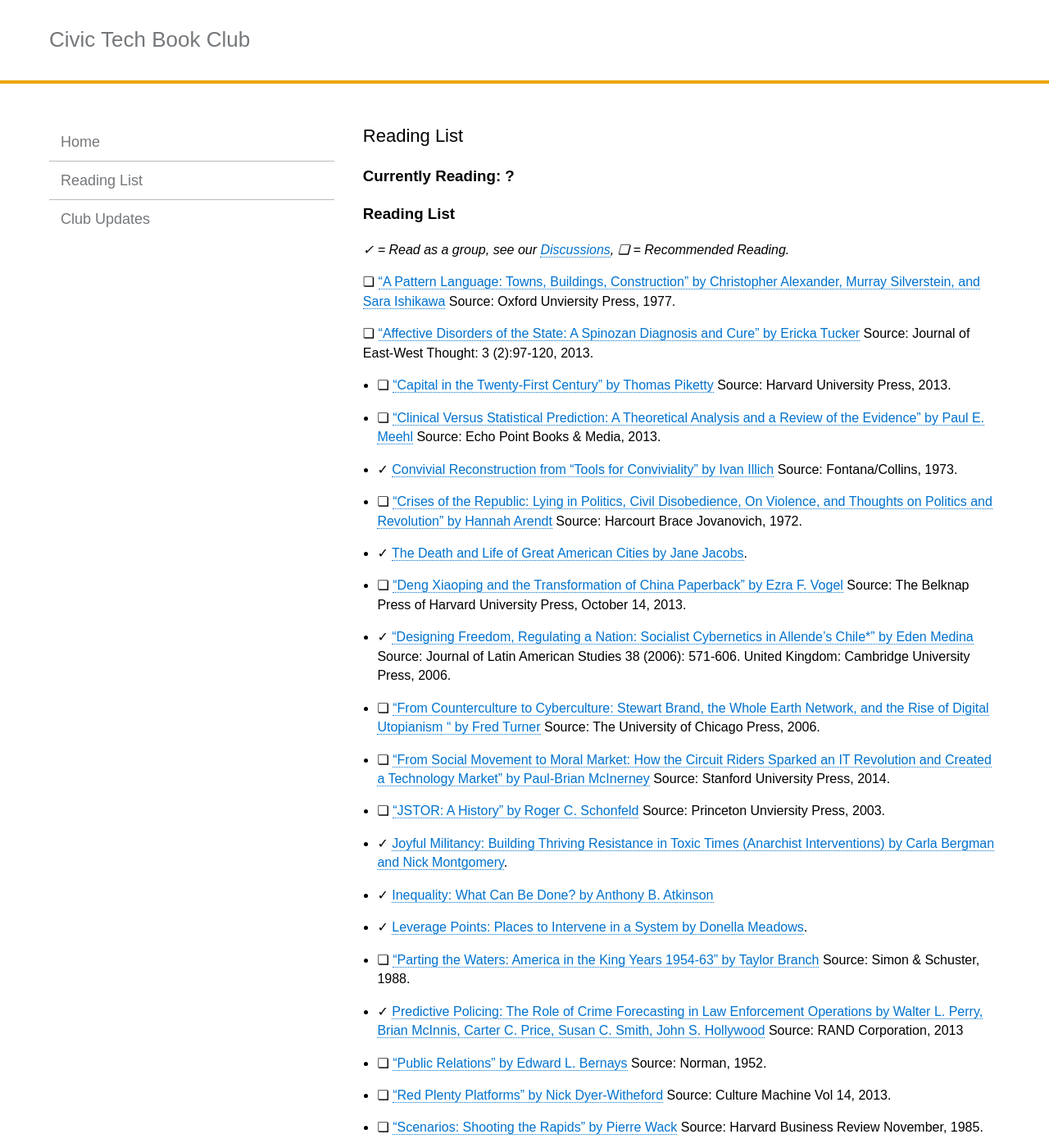
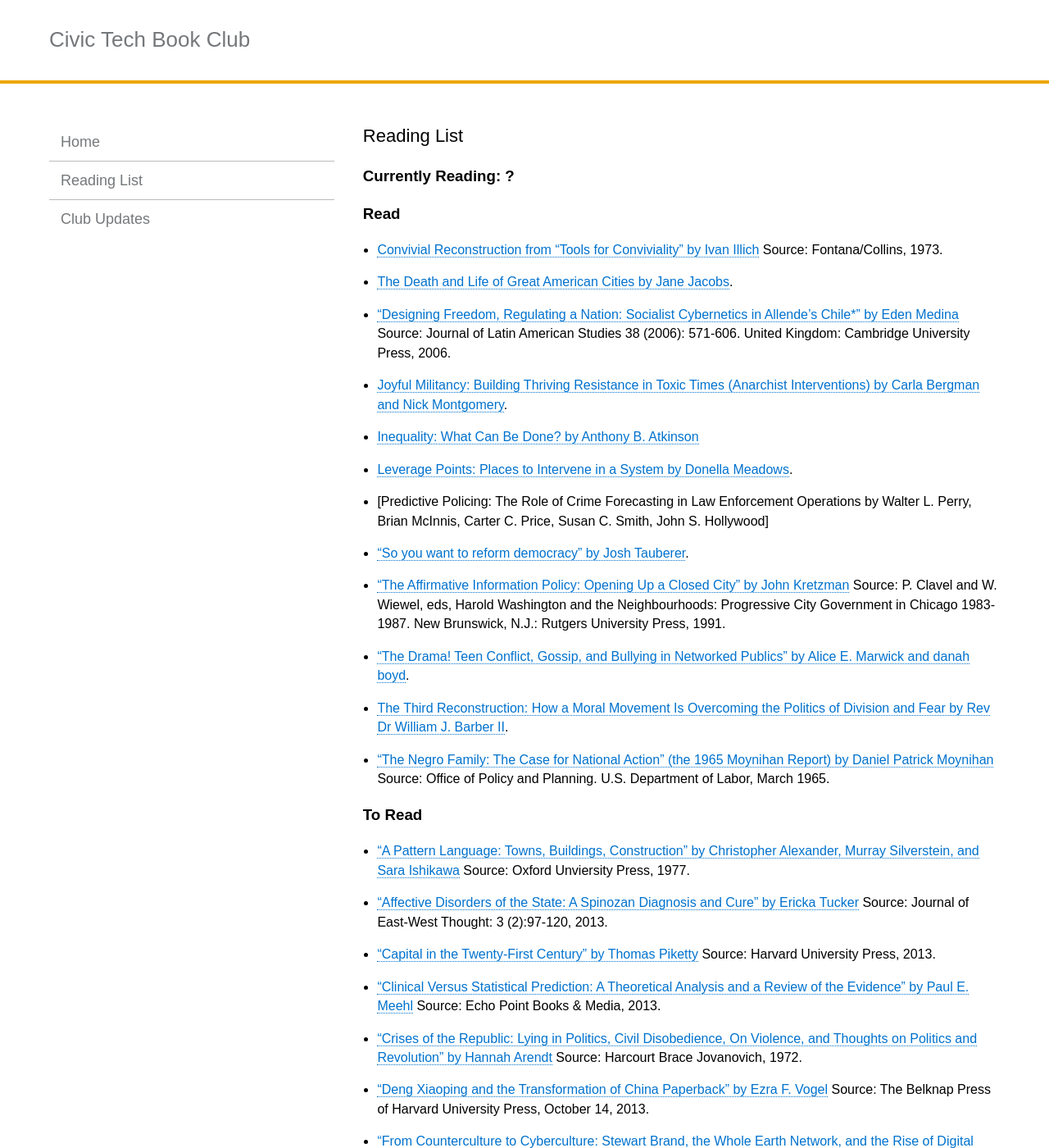
Before and after one commit to rebeccawilliams/bookclub, a Jekyll site: the page built from readinglist.md, in a window 1280 px wide and 1400 px high. Shown: the whole window at 82% size. Built offline with Jekyll 4.4.1, drawn with Linux system fonts in a browser that asks for light colours; some of the changed text lies outside the part shown.

Commit message:
Update readinglist.md

```diff
--- a/readinglist.md
+++ b/readinglist.md
@@ -5,49 +5,48 @@
 
 ### Currently Reading: ?
 
-### Reading List
-_✓ = Read as a group, see our [Discussions](/), ❏ = Recommended Reading._
+### Read
+* [Convivial Reconstruction from “Tools for Conviviality” by Ivan Illich](http://civictechbook.club/convivial-reconstruction) Source: Fontana/Collins, 1973.
+* [The Death and Life of Great American Cities by Jane Jacobs](http://www.petkovstudio.com/bg/wp-content/uploads/2017/03/The-Death-and-Life-of-Great-American-Cities_Jane-Jacobs-Complete-book.pdf).
+* ["Designing Freedom, Regulating a Nation: Socialist Cybernetics in Allende’s Chile*"  by Eden Medina](http://www.informatics.indiana.edu/edenm/EdenMedinaJLASAugust2006.pdf) Source: Journal of Latin American Studies 38 (2006): 571-606. United Kingdom: Cambridge University Press, 2006.
+* [Joyful Militancy: Building Thriving Resistance in Toxic Times (Anarchist Interventions) by Carla Bergman and Nick Montgomery](https://www.amazon.com/Joyful-Militancy-Resistance-Anarchist-Interventions/dp/1849352887).
+* [Inequality: What Can Be Done? by Anthony B. Atkinson](https://www.amazon.com/dp/B00WQRFC30/ref=dp-kindle-redirect?_encoding=UTF8&btkr=1)
+* [Leverage Points: Places to Intervene in a System by Donella Meadows](http://donellameadows.org/archives/leverage-points-places-to-intervene-in-a-system/).
+* [Predictive Policing: The Role of Crime Forecasting in Law Enforcement Operations by Walter L. Perry, Brian McInnis, Carter C. Price, Susan C. Smith, John S. Hollywood]
+* ["So you want to reform democracy" by Josh Tauberer](https://medium.com/@joshuatauberer/so-you-want-to-reform-democracy-7f3b1ef10597#.qh36p8m0c).
+* ["The Affirmative Information Policy: Opening Up a Closed City" by John Kretzman](http://civictechbook.club/affirmativeinformationpolicy) Source: P. Clavel and W. Wiewel, eds, Harold Washington and the Neighbourhoods: Progressive City Government in Chicago 1983-1987. New Brunswick, N.J.: Rutgers University Press, 1991.
+* [“The Drama! Teen Conflict, Gossip, and Bullying in Networked Publics” by Alice E. Marwick and danah boyd](http://papers.ssrn.com/sol3/papers.cfm?abstract_id=1926349).
+* [The Third Reconstruction: How a Moral Movement Is Overcoming the Politics of Division and Fear by Rev Dr William J. Barber II](https://www.amazon.com/dp/B00WCY4YK4/ref=dp-kindle-redirect?_encoding=UTF8&btkr=1).
+* ["The Negro Family: The Case for National Action" (the 1965 Moynihan Report) by Daniel Patrick Moynihan](https://web.stanford.edu/~mrosenfe/Moynihan%27s%20The%20Negro%20Family.pdf) Source: Office of Policy and Planning. U.S. Department of Labor, March 1965.
 
-❏ ["A Pattern Language: Towns, Buildings, Construction" by Christopher Alexander, Murray Silverstein, and Sara Ishikawa](https://en.wikipedia.org/wiki/A_Pattern_Language) Source: Oxford Unviersity Press, 1977.
-
-❏ ["Affective Disorders of the State: A Spinozan Diagnosis and Cure" by Ericka Tucker](http://www.cpp.edu/~jet/Documents/JET/Jet7/Tucker97-119.pdf) Source: Journal of East-West Thought: 3 (2):97-120, 2013.
-
-* ❏ ["Capital in the Twenty-First Century" by Thomas Piketty](https://en.wikipedia.org/wiki/Capital_in_the_Twenty-First_Century) Source: Harvard University Press, 2013.
-* ❏ ["Clinical Versus Statistical Prediction: A Theoretical Analysis and a Review of the Evidence" by Paul E. Meehl](http://www.amazon.com/Clinical-Versus-Statistical-Prediction-Theoretical/dp/0963878492) Source: Echo Point Books & Media, 2013.
-* ✓ [Convivial Reconstruction from “Tools for Conviviality” by Ivan Illich](http://civictechbook.club/convivial-reconstruction) Source: Fontana/Collins, 1973.
-* ❏ ["Crises of the Republic: Lying in Politics, Civil Disobedience, On Violence, and Thoughts on Politics and Revolution" by Hannah Arendt]() Source: Harcourt Brace Jovanovich, 1972.
-* ✓ [The Death and Life of Great American Cities by Jane Jacobs](http://www.petkovstudio.com/bg/wp-content/uploads/2017/03/The-Death-and-Life-of-Great-American-Cities_Jane-Jacobs-Complete-book.pdf).
-* ❏ ["Deng Xiaoping and the Transformation of China Paperback" by Ezra F. Vogel](http://www.amazon.com/Deng-Xiaoping-Transformation-China-Vogel/dp/0674725867) Source: The Belknap Press of Harvard University Press, October 14, 2013.
-* ✓ ["Designing Freedom, Regulating a Nation: Socialist Cybernetics in Allende’s Chile*"  by Eden Medina](http://www.informatics.indiana.edu/edenm/EdenMedinaJLASAugust2006.pdf) Source: Journal of Latin American Studies 38 (2006): 571-606. United Kingdom: Cambridge University Press, 2006.
-* ❏ ["From Counterculture to Cyberculture: Stewart Brand, the Whole Earth Network, and the Rise of Digital Utopianism " by Fred Turner](http://www.press.uchicago.edu/ucp/books/book/chicago/F/bo3773600.html) Source: The University of Chicago Press, 2006.
-* ❏ ["From Social Movement to Moral Market: How the Circuit Riders Sparked an IT Revolution and Created a Technology Market" by Paul-Brian McInerney](http://www.sup.org/books/title/?id=11113) Source: Stanford University Press, 2014.
-* ❏ ["JSTOR: A History" by Roger C. Schonfeld](http://press.princeton.edu/titles/7678.html) Source: Princeton Unviersity Press, 2003.
-* ✓ [Joyful Militancy: Building Thriving Resistance in Toxic Times (Anarchist Interventions) by Carla Bergman and Nick Montgomery](https://www.amazon.com/Joyful-Militancy-Resistance-Anarchist-Interventions/dp/1849352887).
-* ✓ [Inequality: What Can Be Done? by Anthony B. Atkinson](https://www.amazon.com/dp/B00WQRFC30/ref=dp-kindle-redirect?_encoding=UTF8&btkr=1)
-* ✓ [Leverage Points: Places to Intervene in a System by Donella Meadows](http://donellameadows.org/archives/leverage-points-places-to-intervene-in-a-system/).
-* ❏ ["Parting the Waters: America in the King Years 1954-63" by Taylor Branch](https://en.wikipedia.org/wiki/America_in_the_King_Years) Source: Simon & Schuster, 1988.
-* ✓ [Predictive Policing: The Role of Crime Forecasting in Law Enforcement Operations by Walter L. Perry, Brian McInnis, Carter C. Price, Susan C. Smith, John S. Hollywood](https://www.rand.org/content/dam/rand/pubs/research_reports/RR200/RR233/RAND_RR233.pdf)  Source: RAND Corporation, 2013
-* ❏ ["Public Relations" by Edward L. Bernays](http://www.amazon.com/Public-Relations-Edward-L-Bernays/dp/0806114576) Source: Norman, 1952.
-* ❏ ["Red Plenty Platforms" by Nick Dyer-Witheford](http://www.culturemachine.net/index.php/cm/article/view/511/526) Source: Culture Machine Vol 14, 2013.
-* ❏ ["Scenarios: Shooting the Rapids" by Pierre Wack](https://hbr.org/1985/11/scenarios-shooting-the-rapids/ar/1) Source: Harvard Business Review November, 1985.
-* ❏ ["Seeing Like a Geek" by Tom Slee](http://crookedtimber.org/2012/06/25/seeing-like-a-geek/) Source: crookedtimber.org, June 2012.
-* ❏ ["Seeing Like a State" by James C. Scott](http://yalepress.yale.edu/book.asp?isbn=9780300078152) Source: Yale University Press, 1999.
-* ✓ ["So you want to reform democracy" by Josh Tauberer](https://medium.com/@joshuatauberer/so-you-want-to-reform-democracy-7f3b1ef10597#.qh36p8m0c).
-* ❏ ["Socialize the Data Centres!" by Evgeny Morozov](http://newleftreview.org/II/91/evgeny-morozov-socialize-the-data-centres) Source: New Left Review 91, January-February 2015.
-* ❏ ["Some Thoughts" by Various on Sidewalk Toronto](https://some-thoughts.org/) Source, some-thoughts.org, 2019.
-* ❏ ["Sorting Things Out: Classification and Its Consequences" by Geoffrey C. Bowker and Susan Leigh Star](https://mitpress.mit.edu/books/sorting-things-out) Source: MIT Press, September 1999.
-* ❏ ["Smart Enough City" by Ben Green](https://smartenoughcity.mitpress.mit.edu/) Source: MIT Press, 2019.
-* ✓ ["The Affirmative Information Policy: Opening Up a Closed City" by John Kretzman](http://civictechbook.club/affirmativeinformationpolicy) Source: P. Clavel and W. Wiewel, eds, Harold Washington and the Neighbourhoods: Progressive City Government in Chicago 1983-1987. New Brunswick, N.J.: Rutgers University Press, 1991.
-* ❏ ["The City Reader" edited by Richard T. LeGates, Frederic Stout](https://books.google.com/books/about/The_City_Reader.html?id=xIBkX8edoewC) Source: Psychology Press, 2003.
-* ✓ [“The Drama! Teen Conflict, Gossip, and Bullying in Networked Publics” by Alice E. Marwick and danah boyd](http://papers.ssrn.com/sol3/papers.cfm?abstract_id=1926349).
-* ❏ ["The Fires: How a Computer Formula, Big Ideas, and the Best of Intentions Burned Down New Yo rk City--and Determined the Future of Cities" by Joe Flood](http://joe-flood.com/aboutthefires/) Source: Riverhead Books, The Penguin Group, 2010.
-* ❏ ["The Government Machine: A Revolutionary History of the Computer" by Jon Agar](https://mitpress.mit.edu/books/government-machine) Source: MIT Press, September 2003.
-* ❏ ["The Holodeck of Motive" by Aaron Straup Cope](http://www.aaronland.info/weblog/2015/02/24/effort/) Source: aaronland.info, February 2015.
-* ❏ ["The Information: A History, a Theory, a Flood" by James Gleick ](https://en.wikipedia.org/wiki/The_Information:_A_History,_a_Theory,_a_Flood) Source: Pantheon Books, March 2011.
-* ✓ [The Third Reconstruction: How a Moral Movement Is Overcoming the Politics of Division and Fear by Rev Dr William J. Barber II](https://www.amazon.com/dp/B00WCY4YK4/ref=dp-kindle-redirect?_encoding=UTF8&btkr=1).
-* ✓ ["The Negro Family: The Case for National Action" (the 1965 Moynihan Report) by Daniel Patrick Moynihan](https://web.stanford.edu/~mrosenfe/Moynihan%27s%20The%20Negro%20Family.pdf) Source: Office of Policy and Planning. U.S. Department of Labor, March 1965.
-* ❏ ["The Phantom Public" by Walter Lippmann](https://en.wikipedia.org/wiki/The_Phantom_Public) Source: Transaction Publishers, 1925.
-* ❏ ["The Politics of Information Reform in Chicago: An Experiment in Democratization" by John P Kretzmann](https://www.worldcat.org/title/politics-of-information-reform-in-chicago-an-experiment-in-democratization/oclc/14881489) Source: Ph. D. (Sociology)--Northwestern University, 1985.
-* ❏ ["The Public and its Problems" by John Dewey](https://en.wikipedia.org/wiki/The_Public_and_its_Problems) Source: Henry Holt and Company, 1927.
+### To Read
+* ["A Pattern Language: Towns, Buildings, Construction" by Christopher Alexander, Murray Silverstein, and Sara Ishikawa](https://en.wikipedia.org/wiki/A_Pattern_Language) Source: Oxford Unviersity Press, 1977.
+* ["Affective Disorders of the State: A Spinozan Diagnosis and Cure" by Ericka Tucker](http://www.cpp.edu/~jet/Documents/JET/Jet7/Tucker97-119.pdf) Source: Journal of East-West Thought: 3 (2):97-120, 2013.
+* ["Capital in the Twenty-First Century" by Thomas Piketty](https://en.wikipedia.org/wiki/Capital_in_the_Twenty-First_Century) Source: Harvard University Press, 2013.
+* ["Clinical Versus Statistical Prediction: A Theoretical Analysis and a Review of the Evidence" by Paul E. Meehl](http://www.amazon.com/Clinical-Versus-Statistical-Prediction-Theoretical/dp/0963878492) Source: Echo Point Books & Media, 2013.
+* ["Crises of the Republic: Lying in Politics, Civil Disobedience, On Violence, and Thoughts on Politics and Revolution" by Hannah Arendt]() Source: Harcourt Brace Jovanovich, 1972.
+* ["Deng Xiaoping and the Transformation of China Paperback" by Ezra F. Vogel](http://www.amazon.com/Deng-Xiaoping-Transformation-China-Vogel/dp/0674725867) Source: The Belknap Press of Harvard University Press, October 14, 2013.
+* ["From Counterculture to Cyberculture: Stewart Brand, the Whole Earth Network, and the Rise of Digital Utopianism " by Fred Turner](http://www.press.uchicago.edu/ucp/books/book/chicago/F/bo3773600.html) Source: The University of Chicago Press, 2006.
+* ["From Social Movement to Moral Market: How the Circuit Riders Sparked an IT Revolution and Created a Technology Market" by Paul-Brian McInerney](http://www.sup.org/books/title/?id=11113) Source: Stanford University Press, 2014.
+* ["JSTOR: A History" by Roger C. Schonfeld](http://press.princeton.edu/titles/7678.html) Source: Princeton Unviersity Press, 2003.
+* ["Parting the Waters: America in the King Years 1954-63" by Taylor Branch](https://en.wikipedia.org/wiki/America_in_the_King_Years) Source: Simon & Schuster, 1988.
+(https://www.rand.org/content/dam/rand/pubs/research_reports/RR200/RR233/RAND_RR233.pdf)  Source: RAND Corporation, 2013
+* ["Public Relations" by Edward L. Bernays](http://www.amazon.com/Public-Relations-Edward-L-Bernays/dp/0806114576) Source: Norman, 1952.
+* ["Red Plenty Platforms" by Nick Dyer-Witheford](http://www.culturemachine.net/index.php/cm/article/view/511/526) Source: Culture Machine Vol 14, 2013.
+* ["Scenarios: Shooting the Rapids" by Pierre Wack](https://hbr.org/1985/11/scenarios-shooting-the-rapids/ar/1) Source: Harvard Business Review November, 1985.
+* ["Seeing Like a Geek" by Tom Slee](http://crookedtimber.org/2012/06/25/seeing-like-a-geek/) Source: crookedtimber.org, June 2012.
+* ["Seeing Like a State" by James C. Scott](http://yalepress.yale.edu/book.asp?isbn=9780300078152) Source: Yale University Press, 1999.
+* ["Socialize the Data Centres!" by Evgeny Morozov](http://newleftreview.org/II/91/evgeny-morozov-socialize-the-data-centres) Source: New Left Review 91, January-February 2015.
+* ["Some Thoughts" by Various on Sidewalk Toronto](https://some-thoughts.org/) Source, some-thoughts.org, 2019.
+* ["Sorting Things Out: Classification and Its Consequences" by Geoffrey C. Bowker and Susan Leigh Star](https://mitpress.mit.edu/books/sorting-things-out) Source: MIT Press, September 1999.
+* ["Smart Enough City" by Ben Green](https://smartenoughcity.mitpress.mit.edu/) Source: MIT Press, 2019.
+* ["The City Reader" edited by Richard T. LeGates, Frederic Stout](https://books.google.com/books/about/The_City_Reader.html?id=xIBkX8edoewC) Source: Psychology Press, 2003.
+* ["The Fires: How a Computer Formula, Big Ideas, and the Best of Intentions Burned Down New Yo rk City--and Determined the Future of Cities" by Joe Flood](http://joe-flood.com/aboutthefires/) Source: Riverhead Books, The Penguin Group, 2010.
+* ["The Government Machine: A Revolutionary History of the Computer" by Jon Agar](https://mitpress.mit.edu/books/government-machine) Source: MIT Press, September 2003.
+* ["The Holodeck of Motive" by Aaron Straup Cope](http://www.aaronland.info/weblog/2015/02/24/effort/) Source: aaronland.info, February 2015.
+* ["The Information: A History, a Theory, a Flood" by James Gleick ](https://en.wikipedia.org/wiki/The_Information:_A_History,_a_Theory,_a_Flood) Source: Pantheon Books, March 2011.
+* ["The Phantom Public" by Walter Lippmann](https://en.wikipedia.org/wiki/The_Phantom_Public) Source: Transaction Publishers, 1925.
+* ["The Politics of Information Reform in Chicago: An Experiment in Democratization" by John P Kretzmann](https://www.worldcat.org/title/politics-of-information-reform-in-chicago-an-experiment-in-democratization/oclc/14881489) Source: Ph. D. (Sociology)--Northwestern University, 1985.
+* ["The Public and its Problems" by John Dewey](https://en.wikipedia.org/wiki/The_Public_and_its_Problems) Source: Henry Holt and Company, 1927.
 
 #### [Submit a Reading, Correct a Citation](https://github.com/rebeccawilliams/bookclub/blob/gh-pages/readinglist.md)
```
